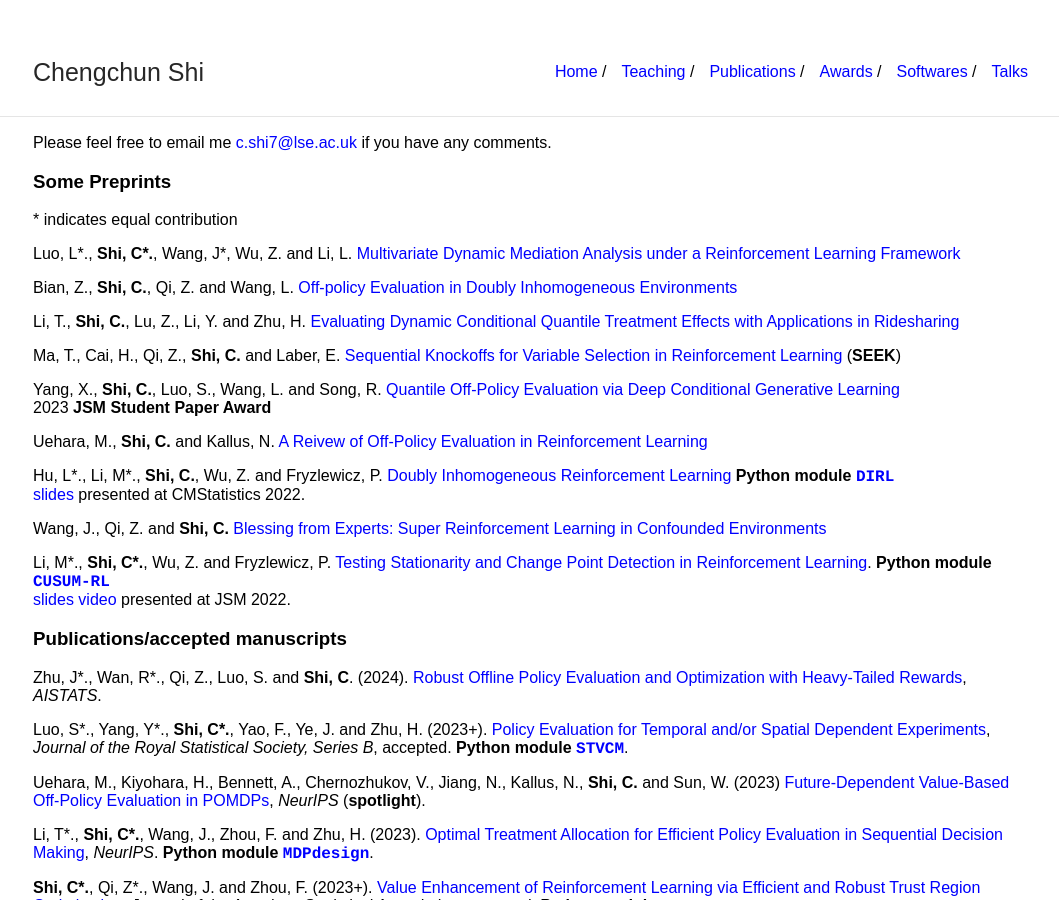
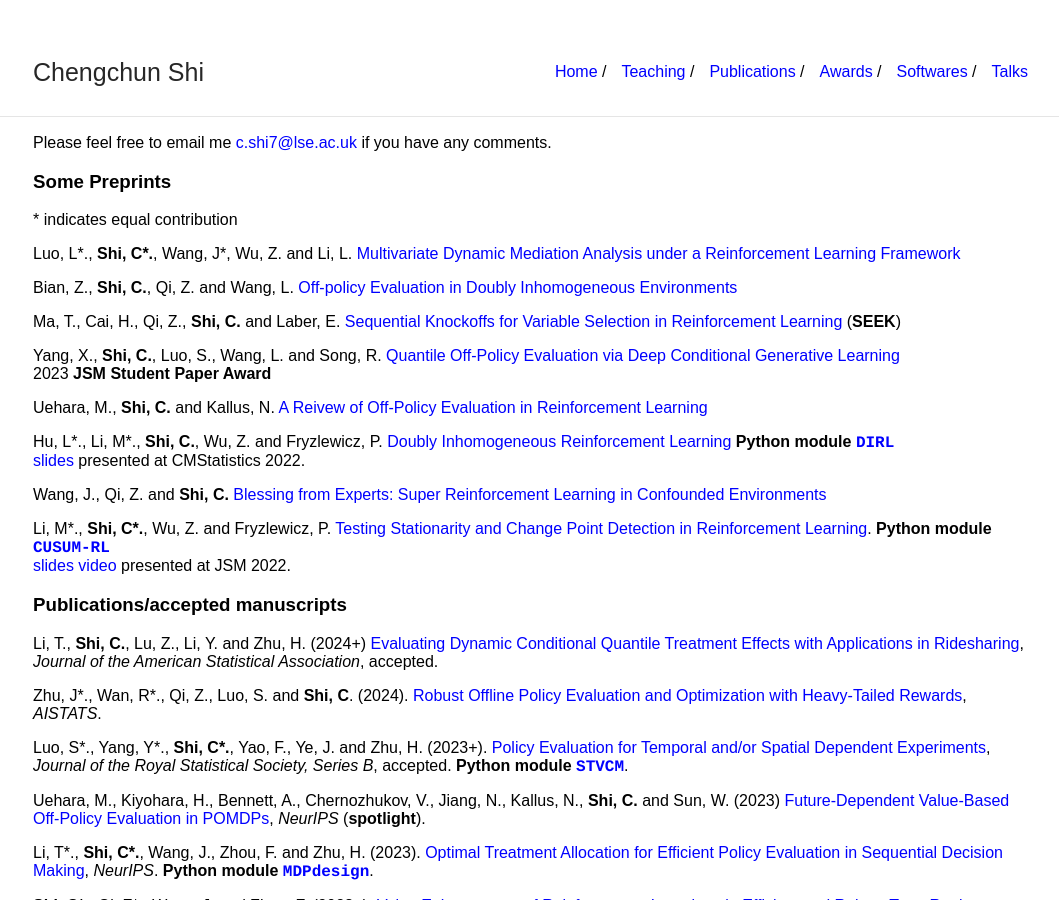
Before and after one commit to callmespring/callmespring.github.io, a Jekyll site: the page built from publication.md, in a window 1280 px wide and 900 px high. Shown: the whole window, without its empty margins (107-1166 px from the left). Built offline with Jekyll 4.4.1, drawn with Linux system fonts in a browser that asks for light colours; some of the changed lines change nothing that is shown.

Commit message:
Update publication.md

```diff
--- a/publication.md
+++ b/publication.md
@@ -17,8 +17,6 @@
 Bian, Z., **Shi, C.**, Qi, Z. and Wang, L. [Off-policy Evaluation in Doubly
 Inhomogeneous Environments](https://arxiv.org/pdf/2306.08719.pdf)
 
-Li, T., **Shi, C.**, Lu, Z., Li, Y. and Zhu, H. [Evaluating Dynamic Conditional Quantile Treatment Effects with Applications in Ridesharing](https://arxiv.org/abs/2305.10187)
-
 Ma, T., Cai, H., Qi, Z., **Shi, C.** and Laber, E. [Sequential Knockoffs for Variable Selection in
 Reinforcement Learning](https://arxiv.org/pdf/2303.14281.pdf) (**SEEK**)
 
@@ -36,6 +34,8 @@
 **Python module** [<span style="font-family:courier;">**CUSUM-RL**</span>](https://github.com/limengbinggz/CUSUM-RL) <br/> [<font size="3">slides</font>](./slides/CUSUMRL.pdf) [<font size="3">video</font>](https://www.dropbox.com/s/56nstisjitkxvjd/video.mp4?dl=0) <font size="3">presented at JSM 2022</font>.
 
 ### Publications/accepted manuscripts
+
+Li, T., **Shi, C.**, Lu, Z., Li, Y. and Zhu, H. (2024+) [Evaluating Dynamic Conditional Quantile Treatment Effects with Applications in Ridesharing](https://arxiv.org/abs/2305.10187),  _Journal of the American Statistical Association_, accepted.
 
 Zhu, J\*., Wan, R\*., Qi, Z., Luo, S. and **Shi, C**. (2024). [Robust Offline Policy Evaluation and Optimization with Heavy-Tailed Rewards](https://arxiv.org/pdf/2310.18715.pdf), _AISTATS_.
 
```
